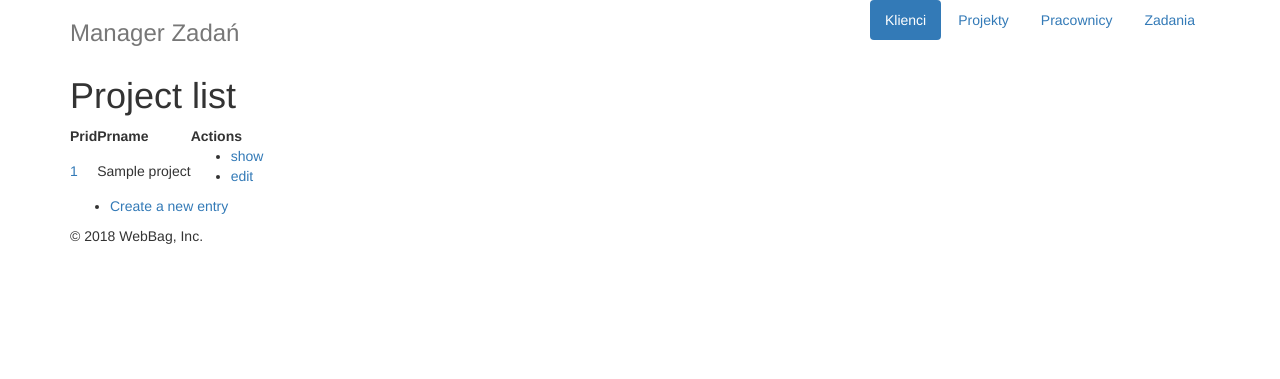
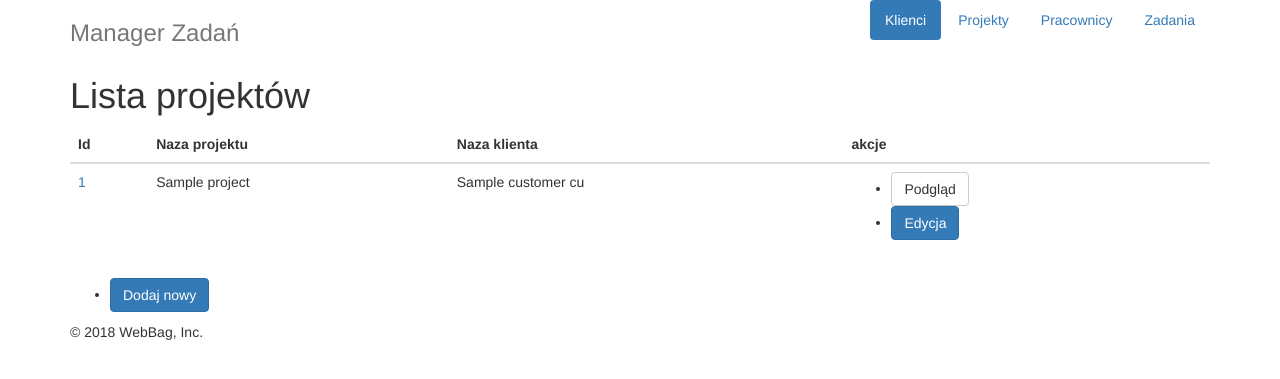
Before and after one commit to webbag/task-manager, a Symfony app: template website/app/Resources/views/project/index.html.twig in a window 1280 px wide. Shown: the top 379 px of the page. Run offline with Twig, Linux system fonts and the light colour scheme; the template is opened without the code that fills it: most values are stand-ins (such as "Sample title", 1, 10 or a date in 2020); some libraries are stand-ins or nearby versions.

Commit message:
change vievs style bootstrap and translate

```diff
--- a/website/app/Resources/views/customer/edit.html.twig
+++ b/website/app/Resources/views/customer/edit.html.twig
@@ -5,16 +5,16 @@
 
     {{ form_start(edit_form) }}
         {{ form_widget(edit_form) }}
-        <input type="submit" value="Edit" />
+        <input type="submit" class="btn btn-success" value="Zapisz">
     {{ form_end(edit_form) }}
 
     <ul>
         <li>
-            <a href="{{ path('customer_index') }}">Back to the list</a>
+            <a href="{{ path('customer_index') }}" class="btn btn-primary" role="button">Powrót do listy</a>
         </li>
         <li>
             {{ form_start(delete_form) }}
-                <input type="submit" value="Delete">
+            <input type="submit" class="btn btn-danger" value="Usuń">
             {{ form_end(delete_form) }}
         </li>
     </ul>
--- a/website/app/Resources/views/customer/new.html.twig
+++ b/website/app/Resources/views/customer/new.html.twig
@@ -10,7 +10,7 @@
 
     <ul>
         <li>
-            <a href="{{ path('customer_index') }}">Back to the list</a>
+            <a href="{{ path('customer_index') }}" class="btn btn-primary" role="button">Powrót do listy</a>
         </li>
     </ul>
 {% endblock %}
--- a/website/app/Resources/views/project/edit.html.twig
+++ b/website/app/Resources/views/project/edit.html.twig
@@ -5,16 +5,16 @@
 
     {{ form_start(edit_form) }}
         {{ form_widget(edit_form) }}
-        <input type="submit" value="Edit" />
+        <input type="submit" class="btn btn-success" value="Zapisz">
     {{ form_end(edit_form) }}
 
     <ul>
         <li>
-            <a href="{{ path('project_index') }}">Back to the list</a>
+            <a href="{{ path('project_index') }}" class="btn btn-primary" role="button">Powrót do listy</a>
         </li>
         <li>
             {{ form_start(delete_form) }}
-                <input type="submit" value="Delete">
+                <input type="submit" class="btn btn-danger" value="Usuń">
             {{ form_end(delete_form) }}
         </li>
     </ul>
--- a/website/app/Resources/views/project/index.html.twig
+++ b/website/app/Resources/views/project/index.html.twig
@@ -1,14 +1,15 @@
 {% extends 'base.html.twig' %}
 
 {% block body %}
-    <h1>Project list</h1>
+    <h1>Lista projektów</h1>
 
-    <table>
+    <table class="table table-hover">
         <thead>
             <tr>
-                <th>Prid</th>
-                <th>Prname</th>
-                <th>Actions</th>
+                <th>Id</th>
+                <th>Naza projektu</th>
+                <th>Naza klienta</th>
+                <th>akcje</th>
             </tr>
         </thead>
         <tbody>
@@ -16,13 +17,14 @@
             <tr>
                 <td><a href="{{ path('project_show', { 'id': project.prId }) }}">{{ project.prId }}</a></td>
                 <td>{{ project.prName }}</td>
+                <td>{{ project.customerCu.cuName }}</td>
                 <td>
                     <ul>
                         <li>
-                            <a href="{{ path('project_show', { 'id': project.prId }) }}">show</a>
+                            <a href="{{ path('project_show', { 'id': project.prId }) }}" class="btn btn-default" role="button">Podgląd</a>
                         </li>
                         <li>
-                            <a href="{{ path('project_edit', { 'id': project.prId }) }}">edit</a>
+                            <a href="{{ path('project_edit', { 'id': project.prId }) }}" class="btn btn-primary" role="button">Edycja</a>
                         </li>
                     </ul>
                 </td>
@@ -33,7 +35,7 @@
 
     <ul>
         <li>
-            <a href="{{ path('project_new') }}">Create a new entry</a>
+            <a href="{{ path('project_new') }}" class="btn btn-primary" role="button">Dodaj nowy</a>
         </li>
     </ul>
 {% endblock %}
--- a/website/app/Resources/views/project/new.html.twig
+++ b/website/app/Resources/views/project/new.html.twig
@@ -10,7 +10,7 @@
 
     <ul>
         <li>
-            <a href="{{ path('project_index') }}">Back to the list</a>
+            <a href="{{ path('project_index') }}" class="btn btn-primary" role="button">Powrót do listy</a>
         </li>
     </ul>
 {% endblock %}
--- a/website/app/Resources/views/task/edit.html.twig
+++ b/website/app/Resources/views/task/edit.html.twig
@@ -5,16 +5,16 @@
 
     {{ form_start(edit_form) }}
         {{ form_widget(edit_form) }}
-        <input type="submit" value="Edit" />
+        <input type="submit" class="btn btn-success" value="Zapisz">
     {{ form_end(edit_form) }}
 
     <ul>
         <li>
-            <a href="{{ path('task_index') }}">Back to the list</a>
+            <a href="{{ path('task_index') }}" class="btn btn-primary" role="button">Powrót do listy</a>
         </li>
         <li>
             {{ form_start(delete_form) }}
-                <input type="submit" value="Delete">
+                <input type="submit" class="btn btn-danger" value="Usuń">
             {{ form_end(delete_form) }}
         </li>
     </ul>
--- a/website/app/Resources/views/task/new.html.twig
+++ b/website/app/Resources/views/task/new.html.twig
@@ -10,7 +10,7 @@
 
     <ul>
         <li>
-            <a href="{{ path('task_index') }}">Back to the list</a>
+            <a href="{{ path('task_index') }}" class="btn btn-primary" role="button">Powrót do listy</a>
         </li>
     </ul>
 {% endblock %}
--- a/website/app/Resources/views/worker/edit.html.twig
+++ b/website/app/Resources/views/worker/edit.html.twig
@@ -5,16 +5,16 @@
 
     {{ form_start(edit_form) }}
         {{ form_widget(edit_form) }}
-        <input type="submit" value="Edit" />
+        <input type="submit" class="btn btn-success" value="Zapisz">
     {{ form_end(edit_form) }}
 
     <ul>
         <li>
-            <a href="{{ path('worker_index') }}">Back to the list</a>
+            <a href="{{ path('worker_index') }}" class="btn btn-primary" role="button">Powrót do listy</a>
         </li>
         <li>
             {{ form_start(delete_form) }}
-                <input type="submit" value="Delete">
+                <input type="submit" class="btn btn-danger" value="Usuń">
             {{ form_end(delete_form) }}
         </li>
     </ul>
--- a/website/app/Resources/views/worker/new.html.twig
+++ b/website/app/Resources/views/worker/new.html.twig
@@ -10,7 +10,7 @@
 
     <ul>
         <li>
-            <a href="{{ path('worker_index') }}">Back to the list</a>
+            <a href="{{ path('worker_index') }}" class="btn btn-primary" role="button">Powrót do listy</a>
         </li>
     </ul>
 {% endblock %}
```
Also changed, not shown: website/app/Resources/views/customer/index.html.twig (+4 -4 lines), website/app/Resources/views/customer/show.html.twig (+4 -4 lines), website/app/Resources/views/project/show.html.twig (+4 -4 lines), website/app/Resources/views/task/index.html.twig (+13 -13 lines), website/app/Resources/views/task/show.html.twig (+4 -4 lines), website/app/Resources/views/worker/index.html.twig (+4 -4 lines), website/app/Resources/views/worker/show.html.twig (+4 -4 lines).
